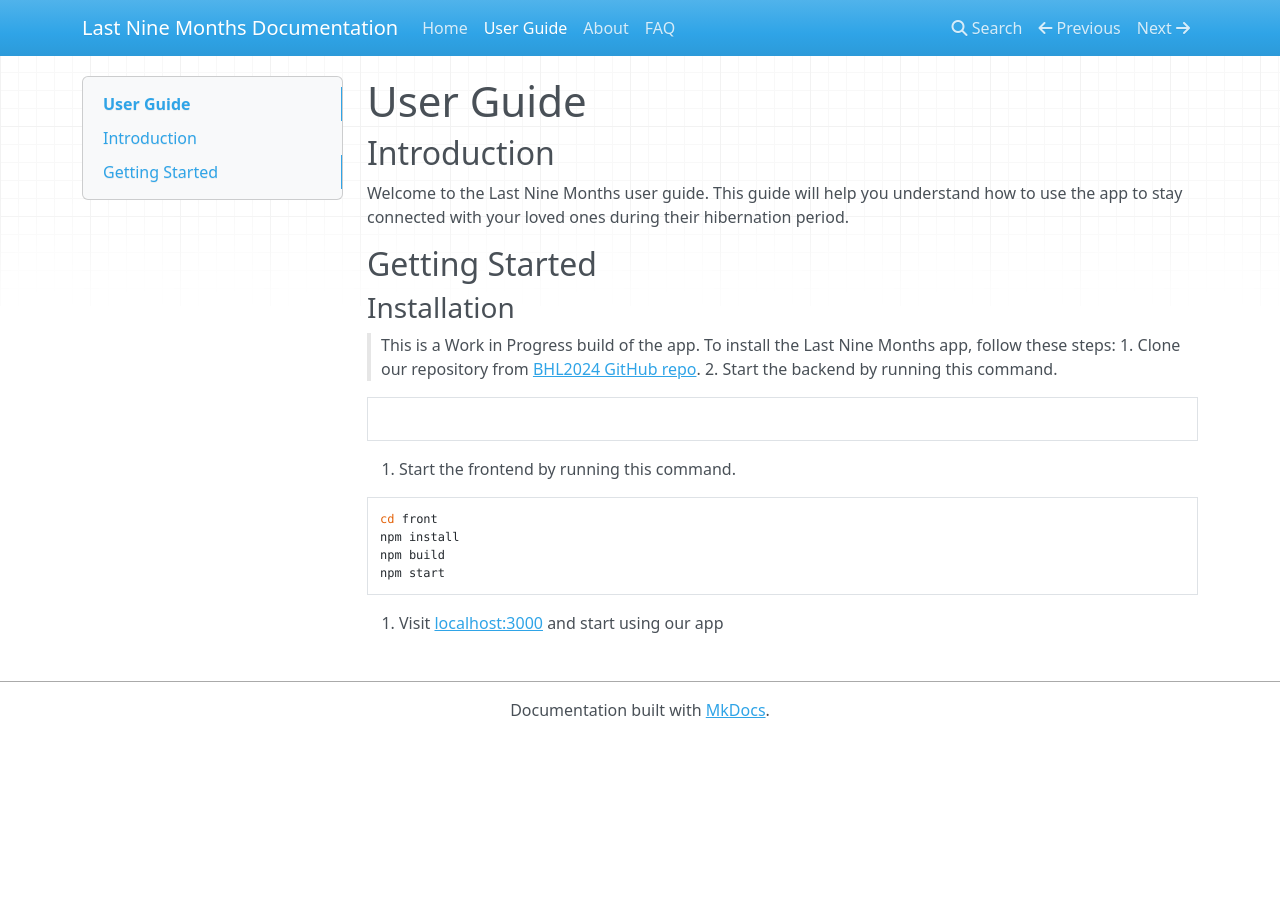
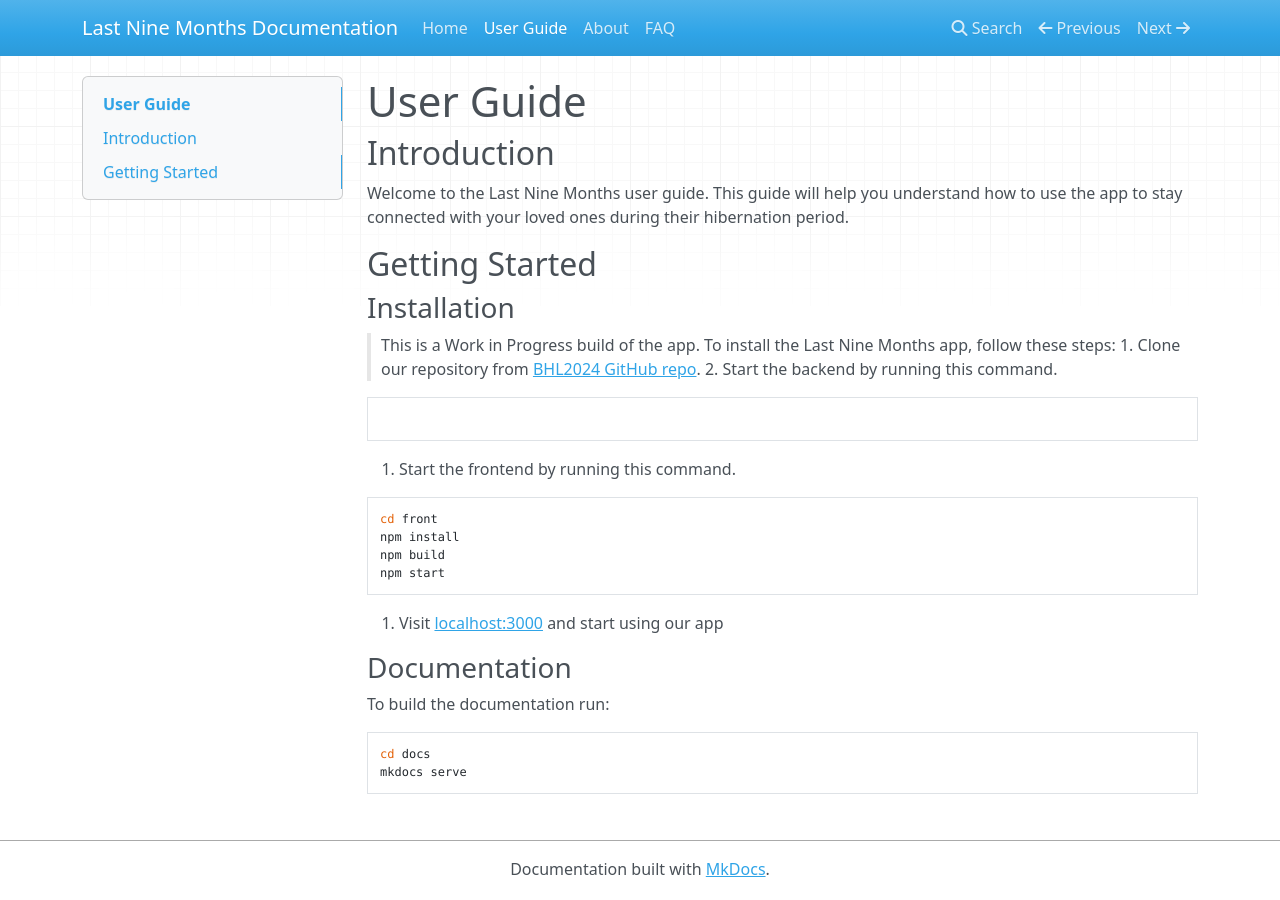
Before and after one commit to avangie/BHL2024, an MkDocs documentation site: the page built from docs/docs/user-guide.md, in a window 1280 px wide. Built offline with MkDocs 1.6.1, drawn with Linux system fonts in a browser that asks for light colours; nearby versions of some CDN libraries.

Commit message:
missintg save

````diff
--- a/docs/docs/user-guide.md
+++ b/docs/docs/user-guide.md
@@ -20,3 +20,10 @@ npm build
 npm start
 ```
 4. Visit [localhost:3000](localhost:3000) and start using our app
+
+### Documentation
+To build the documentation run:
+```
+cd docs
+mkdocs serve
+```
````
